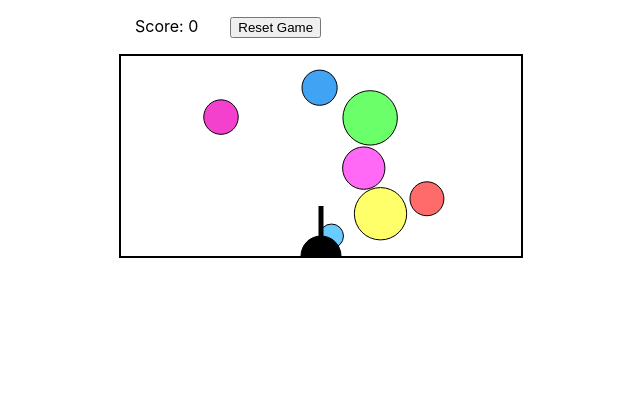
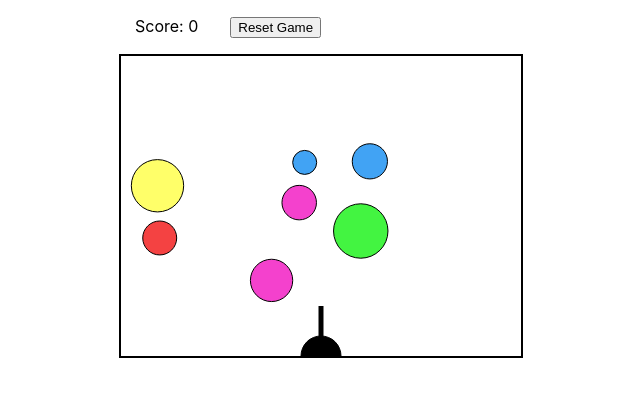
Before and after one commit to johneastman/Circles, a React (Create React App) app: page / in a window 1280 px wide. Shown: the top 396 px of the page, without its empty margins (321-961 px from the left). Built offline with nearby package versions, Linux system fonts and the light colour scheme.

Commit message:
refactor

```diff
--- a/src/app/App.tsx
+++ b/src/app/App.tsx
@@ -25,7 +25,7 @@ class App extends React.Component<{}, AppState> {
         super(props);
 
         this.canvasWidth = 400;
-        this.canvasHeight = 200;
+        this.canvasHeight = 300;
         this.numCircles = 7;
 
         this.state = {
@@ -54,8 +54,9 @@ class App extends React.Component<{}, AppState> {
 
     // Fire a bullet when the user clicks on the canvas
     fireBullet(e: React.MouseEvent<HTMLCanvasElement, MouseEvent>): void {
-        let startPos: Vector = new Vector(this.state.turret.turretStart.x, this.state.turret.turretStart.y);
-        let endPos: Vector = new Vector(this.state.turret.turretEnd.x, this.state.turret.turretEnd.y);
+        let turret: Turret = this.state.turret;
+        let startPos: Vector = new Vector(turret.turretStart.x, turret.turretStart.y);
+        let endPos: Vector = new Vector(turret.turretEnd.x, turret.turretEnd.y);
         let bullet = new Bullet(this, startPos, endPos);
 
         let circles: Circle[] = this.state.circles;
```
